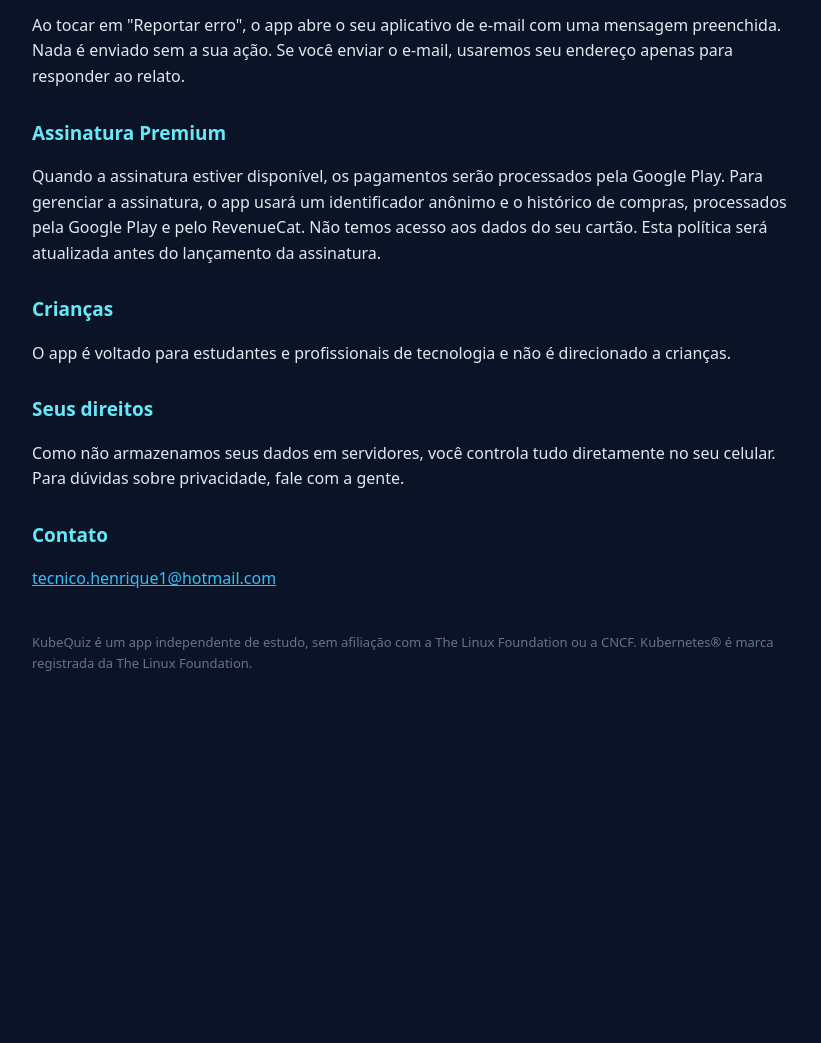
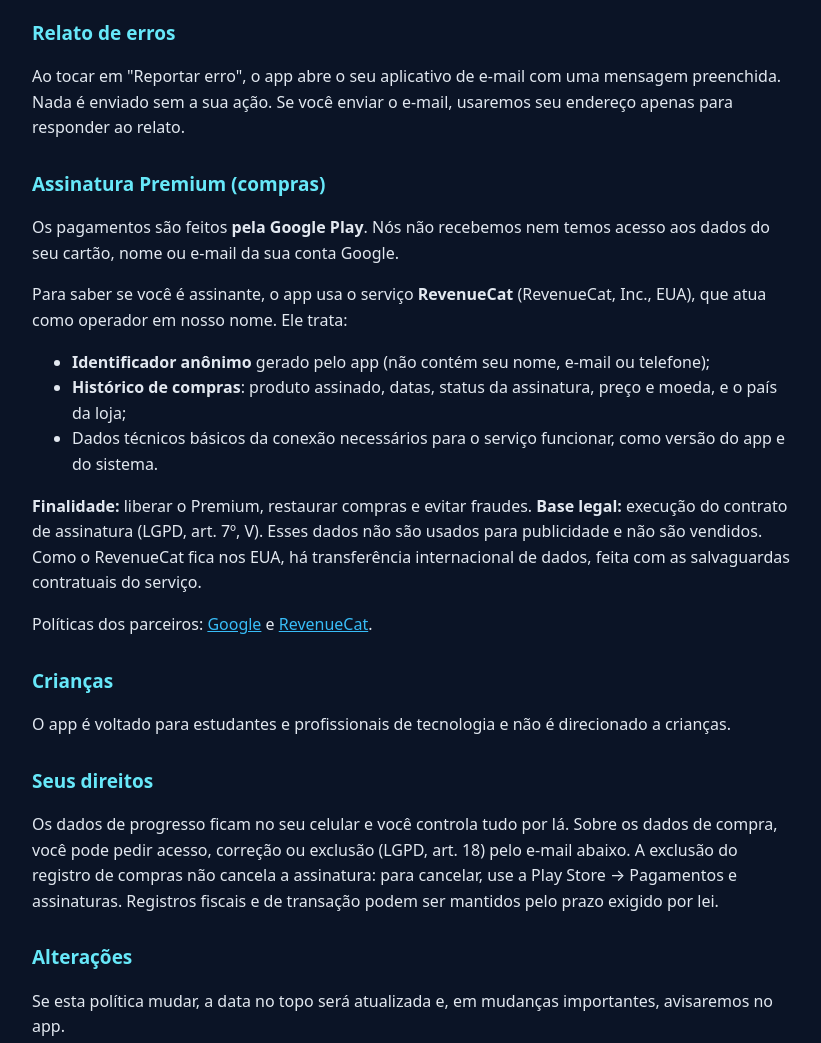
Before and after one commit to HenriqueLorente/kubequiz-site, a plain HTML site: page privacidade.html in a window 1280 px wide. Shown: the part 733-1776 px from the top of the page, without its empty margins (228-1049 px from the left). Before the commit the page ends 1447 px from the top, so only its background shows below. Drawn offline with Linux system fonts and the light colour scheme.

Commit message:
Política de privacidade e termos: assinatura e RevenueCat

```diff
--- a/privacidade.html
+++ b/privacidade.html
@@ -4,12 +4,22 @@ main{max-width:760px;margin:0 auto;padding:40px 20px}h1{font-size:28px;margin:0
 .aviso{border:1px solid #334155;border-radius:12px;padding:14px 16px;background:#0E1A30;font-size:14px;color:#CBD5E1}footer{margin-top:40px;font-size:13px;color:#64748B}</style></head><body><main>
 <p class="marca" style="font-size:22px;font-weight:900;margin:0 0 20px"><b>Kube</b><b>Qu</b><b>iz</b></p><h1>Política de privacidade</h1><p class="data">Última atualização: 24 de novembro de 2026</p>
 <p>Esta política explica como o app <b>KubeQuiz</b> trata seus dados, de acordo com a Lei Geral de Proteção de Dados (LGPD, Lei 13.709/2018).</p>
-<h2>Dados que o app coleta</h2><p>O KubeQuiz <b>não coleta, não envia a servidores e não compartilha dados pessoais</b>. Não há cadastro, login, anúncios ou ferramentas de rastreamento.</p>
+<h2>Resumo</h2><p>O KubeQuiz <b>não pede cadastro, não tem anúncios e não usa ferramentas de rastreamento ou análise de uso</b>. Seu progresso fica no seu celular. O único dado tratado fora do aparelho é o necessário para a <b>assinatura Premium</b>: um identificador anônimo e o histórico de compras, explicados abaixo.</p>
 <h2>Dados salvos no seu celular</h2><p>Seu progresso (estrelas, XP, sequência de dias, perguntas para revisar), suas preferências (som e lembrete) e o nome que você digitar para gerar um certificado ficam salvos <b>apenas no seu aparelho</b>. Eles são apagados se você usar a opção "Zerar progresso", limpar os dados do app ou desinstalá-lo.</p>
 <h2>Notificações</h2><p>O lembrete diário é uma notificação agendada no próprio celular. Ele só é ativado se você ligar a opção e pode ser desligado a qualquer momento no app ou nas configurações do Android.</p>
 <h2>Relato de erros</h2><p>Ao tocar em "Reportar erro", o app abre o seu aplicativo de e-mail com uma mensagem preenchida. Nada é enviado sem a sua ação. Se você enviar o e-mail, usaremos seu endereço apenas para responder ao relato.</p>
-<h2>Assinatura Premium</h2><p>Quando a assinatura estiver disponível, os pagamentos serão processados pela Google Play. Para gerenciar a assinatura, o app usará um identificador anônimo e o histórico de compras, processados pela Google Play e pelo RevenueCat. Não temos acesso aos dados do seu cartão. Esta política será atualizada antes do lançamento da assinatura.</p>
+<h2>Assinatura Premium (compras)</h2>
+<p>Os pagamentos são feitos <b>pela Google Play</b>. Nós não recebemos nem temos acesso aos dados do seu cartão, nome ou e-mail da sua conta Google.</p>
+<p>Para saber se você é assinante, o app usa o serviço <b>RevenueCat</b> (RevenueCat, Inc., EUA), que atua como operador em nosso nome. Ele trata:</p>
+<ul>
+<li><b>Identificador anônimo</b> gerado pelo app (não contém seu nome, e-mail ou telefone);</li>
+<li><b>Histórico de compras</b>: produto assinado, datas, status da assinatura, preço e moeda, e o país da loja;</li>
+<li>Dados técnicos básicos da conexão necessários para o serviço funcionar, como versão do app e do sistema.</li>
+</ul>
+<p><b>Finalidade:</b> liberar o Premium, restaurar compras e evitar fraudes. <b>Base legal:</b> execução do contrato de assinatura (LGPD, art. 7º, V). Esses dados não são usados para publicidade e não são vendidos. Como o RevenueCat fica nos EUA, há transferência internacional de dados, feita com as salvaguardas contratuais do serviço.</p>
+<p>Políticas dos parceiros: <a href="https://policies.google.com/privacy">Google</a> e <a href="https://www.revenuecat.com/privacy/">RevenueCat</a>.</p>
 <h2>Crianças</h2><p>O app é voltado para estudantes e profissionais de tecnologia e não é direcionado a crianças.</p>
-<h2>Seus direitos</h2><p>Como não armazenamos seus dados em servidores, você controla tudo diretamente no seu celular. Para dúvidas sobre privacidade, fale com a gente.</p>
+<h2>Seus direitos</h2><p>Os dados de progresso ficam no seu celular e você controla tudo por lá. Sobre os dados de compra, você pode pedir acesso, correção ou exclusão (LGPD, art. 18) pelo e-mail abaixo. A exclusão do registro de compras não cancela a assinatura: para cancelar, use a Play Store → Pagamentos e assinaturas. Registros fiscais e de transação podem ser mantidos pelo prazo exigido por lei.</p>
+<h2>Alterações</h2><p>Se esta política mudar, a data no topo será atualizada e, em mudanças importantes, avisaremos no app.</p>
 <h2>Contato</h2><p><a href="mailto:tecnico.henrique1@hotmail.com">tecnico.henrique1@hotmail.com</a></p>
 <footer>KubeQuiz é um app independente de estudo, sem afiliação com a The Linux Foundation ou a CNCF. Kubernetes® é marca registrada da The Linux Foundation.</footer></main></body></html>
```
Also changed, not shown: termos.html (+1 -1 lines).
